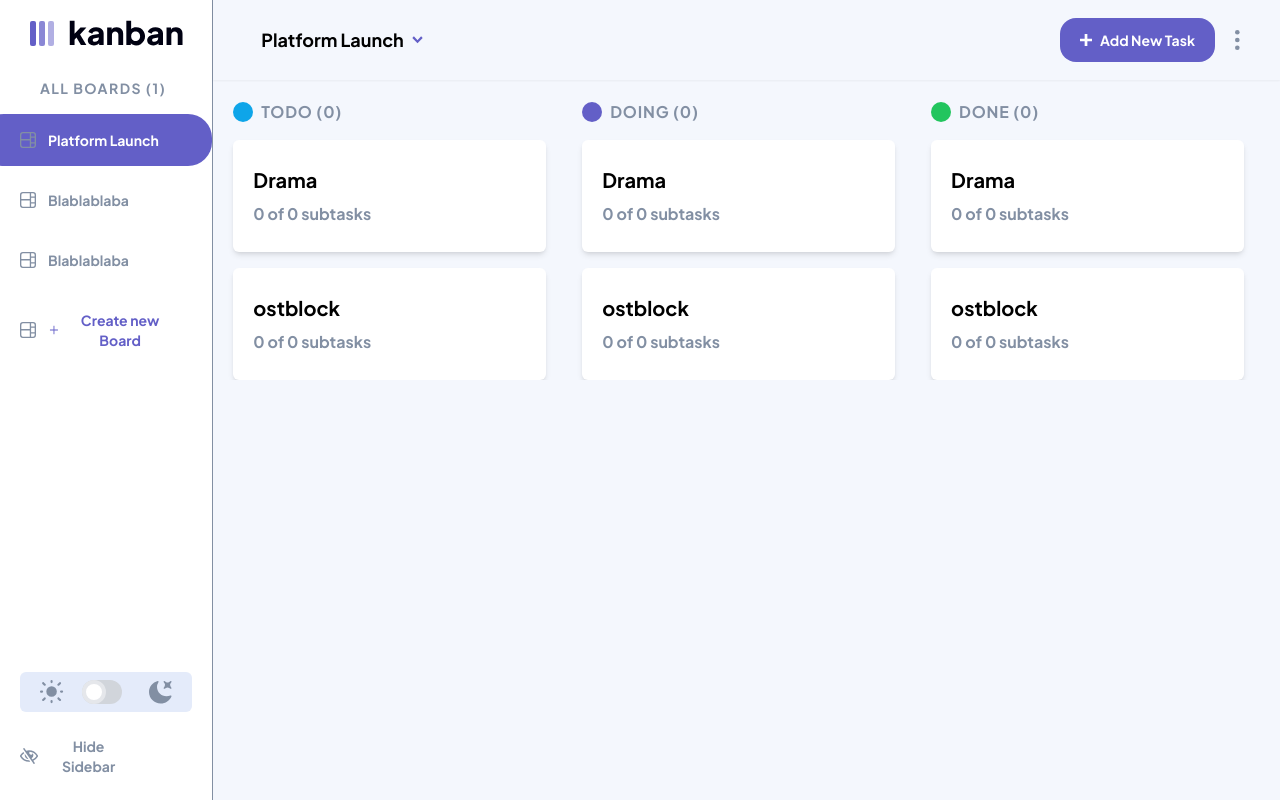
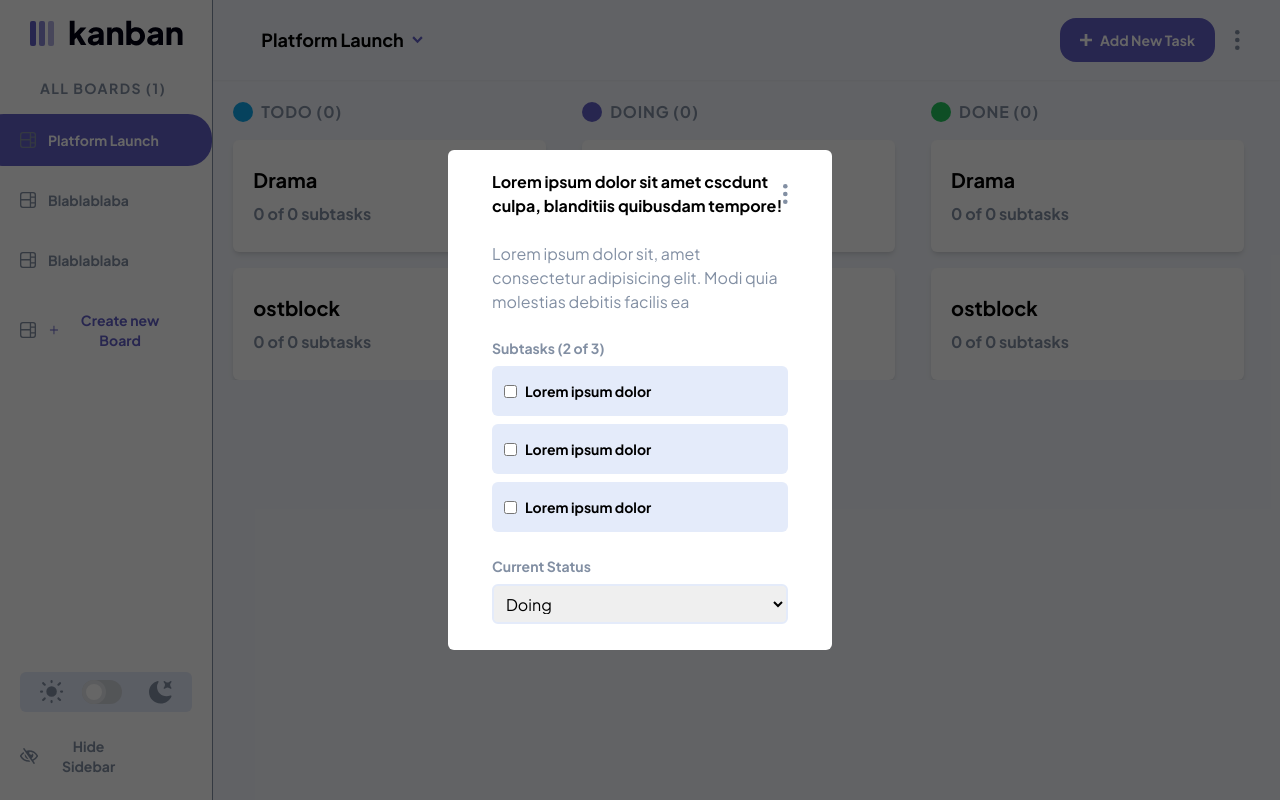
Before and after one commit to danielgen01/kanbanboard-frontend, a React (Vite) app: page / in a window 1280 px wide. Built offline with nearby package versions, Linux system fonts and the light colour scheme.

Commit message:
add missed ellipsis icon to form

```diff
--- a/src/App.tsx
+++ b/src/App.tsx
@@ -17,7 +17,7 @@ function App() {
       <Sidebar />
       <Board />
       {/* <NewTaskForm /> */}
-      {/* <EditTaskForm /> */}
+      <EditTaskForm />
       {/* <AddBoardForm /> */}
       {/* <EditBoardForm /> */}
       {/* <DeleteBoard /> */}
--- a/src/components/Forms/EditTask/EditTaskForm.tsx
+++ b/src/components/Forms/EditTask/EditTaskForm.tsx
@@ -1,5 +1,6 @@
 import React from "react"
 import { Subtask } from "./Subtask"
+import ellipsIcon from "../../../../assets/icon-vertical-ellipsis.svg"
 
 const EditTaskForm = () => {
   return (
@@ -9,10 +10,14 @@ const EditTaskForm = () => {
        fixed top-1/2 left-1/2 -translate-x-1/2 -translate-y-1/2 rounded-md"
       >
         <div className="container-content flex flex-col px-1 py-5 gap-6">
+          <div className="headline-and-edit-task-icon flex items-center">
           <h1 className="text-black dark:text-white font-bold task-title">
             Lorem ipsum dolor sit amet cscdunt culpa, blanditiis quibusdam
             tempore!
           </h1>
+          <img src={ellipsIcon} alt="" />
+          </div>
+
           <p className="text-medium-gray">
             Lorem ipsum dolor sit, amet consectetur adipisicing elit. Modi quia
             molestias debitis facilis ea
```
